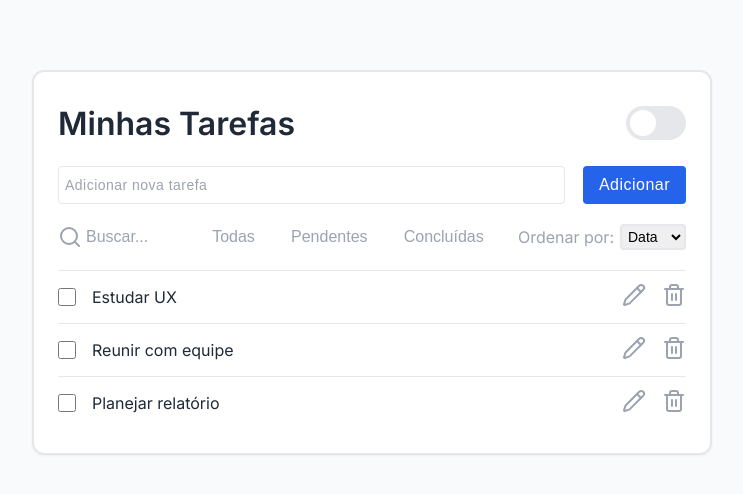
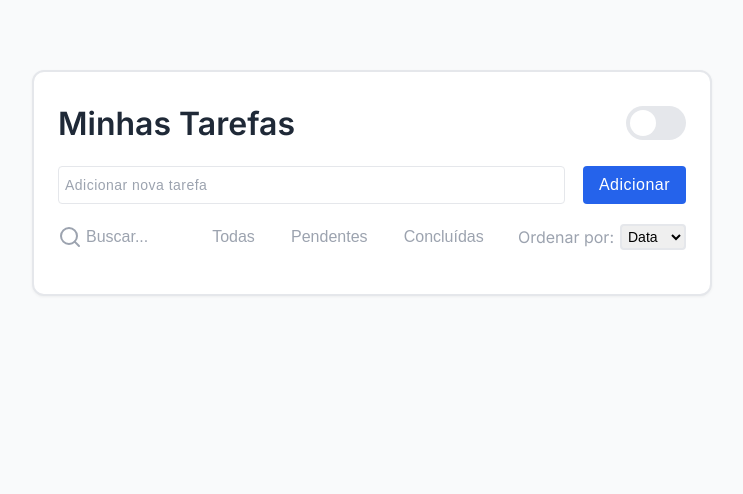
Before and after one commit to igor-ramos-dev/to-do-list, a React (Vite) app: page / in a window 1280 px wide. Shown: the top 494 px of the page, without its empty margins (268-1011 px from the left). Built offline with nearby package versions, Linux system fonts and the light colour scheme.

Commit message:
feature: implementa a context api para exportar os resultados do Local Storage

```diff
--- a/src/App.jsx
+++ b/src/App.jsx
@@ -1,6 +1,6 @@
 import GlobalStyles from "./styles/globals";
 
-import ThemeContextProvider from "./context/ThemeContextProvider";
+import ThemeContextProvider from "./context/Theme/ThemeContextProvider";
 
 import Home from "./pages/Home";
 
--- a/src/components/Header/index.jsx
+++ b/src/components/Header/index.jsx
@@ -1,17 +1,17 @@
 import { Container, CheckBox, Label, Slider } from "./styles";
 import { useContext } from "react";
 
-import { ThemeContext } from "../../context/ThemeContext";
+import { ThemeContext } from "../../context/Theme/ThemeContext";
 
 export default function Header() {
-  const { selectedTheme, onToggleTheme } = useContext(ThemeContext);
+  const { currentTheme, onToggleTheme } = useContext(ThemeContext);
 
   return (
     <Container>
       <h1>Minhas Tarefas</h1>
       <Label>
         <CheckBox type="checkbox" onChange={onToggleTheme} />
-        <Slider $selectedTheme={selectedTheme}></Slider>
+        <Slider $currentTheme={currentTheme}></Slider>
       </Label>
     </Container>
   );
--- a/src/components/Header/styles.jsx
+++ b/src/components/Header/styles.jsx
@@ -45,8 +45,8 @@ export const Slider = styled.span`
     height: 26px;
     transition: all 0.4s ease;
 
-    ${({ $selectedTheme }) =>
-      $selectedTheme == "dark" &&
+    ${({ $currentTheme }) =>
+      $currentTheme == "dark" &&
       css`
         transform: translateX(26px);
       `};
--- a/src/components/ToDoForm/index.jsx
+++ b/src/components/ToDoForm/index.jsx
@@ -1,11 +1,11 @@
-import { useState } from "react";
+import { useContext, useState } from "react";
 import { Form, ButtonForm } from "./styles";
 
-import useLocalToDo from "../../hooks/useLocalToDo";
+import { ToDoContext } from "../../context/ToDos/ToDoContext";
 
 export default function ToDoForm() {
-  const [_, setToDosList] = useLocalToDo("toDos", []);
   const [toDo, setToDo] = useState("");
+  const { setToDos } = useContext(ToDoContext);
 
   function handleChangeToDo(event) {
     setToDo(event.target.value);
@@ -19,7 +19,7 @@ export default function ToDoForm() {
       toDo,
     };
 
-    setToDosList((prevState) => [...prevState, newToDo]);
+    setToDos((prevState) => [...prevState, newToDo]);
     setToDo("");
   }
 
--- a/src/components/ToDoList/index.jsx
+++ b/src/components/ToDoList/index.jsx
@@ -1,17 +1,21 @@
 import { Item, List, Checkbox } from "./styles";
+
 import { Pencil, Trash2 } from "lucide-react";
 
+import { ToDoContext } from "../../context/ToDos/ToDoContext";
+
+import { useContext } from "react";
+
 export default function ToDoList() {
-  const toDos = ["Estudar UX", "Reunir com equipe", "Planejar relatório"];
+  const { toDos } = useContext(ToDoContext);
 
   return (
     <List>
-      {toDos.map((toDo, index) => {
-        return (
-          <Item key={index}>
+      {toDos.map((toDo) => (
+        <Item key={toDo.id}>
           <div className="item-container">
             <Checkbox />
-              <span>{toDo}</span>
+            <span>{toDo.toDo}</span>
           </div>
           <div className="actions">
             <a href="">
@@ -22,8 +26,7 @@ export default function ToDoList() {
             </a>
           </div>
         </Item>
-        );
-      })}
+      ))}
     </List>
   );
 }
--- a/src/context/ThemeContext.js
+++ b/src/context/Theme/ThemeContext.js
@@ -1,9 +1,6 @@
 import { createContext } from "react";
 
-import themes from "../styles/themes";
-
 export const ThemeContext = createContext({
-  selectedTheme: "light",
-  currentTheme: themes.light,
+  currentTheme: "light",
   onToggleTheme: () => {},
 });
--- a/src/context/ThemeContextProvider.jsx
+++ b/src/context/Theme/ThemeContextProvider.jsx
@@ -1,7 +1,7 @@
 import { useState, useMemo } from "react";
 import { ThemeProvider as StyledCompThemeProvider } from "styled-components";
 
-import themes from "../styles/themes";
+import themes from "../../styles/themes";
 
 import { ThemeContext } from "./ThemeContext";
 
@@ -18,11 +18,10 @@ export default function ThemeContextProvider({ children }) {
 
   const contextValue = useMemo(
     () => ({
-      selectedTheme: theme,
-      currentTheme,
+      currentTheme: theme,
       onToggleTheme: handleToggleTheme,
     }),
-    [theme, currentTheme]
+    [theme]
   );
 
   return (
--- /dev/null
+++ b/src/context/ToDos/ToDoContext.js
@@ -0,0 +1,3 @@
+import { createContext } from "react";
+
+export const ToDoContext = createContext(null);
--- /dev/null
+++ b/src/context/ToDos/ToDoProvider.jsx
@@ -0,0 +1,13 @@
+import { ToDoContext } from "./ToDoContext";
+
+import useLocalToDo from "../../hooks/useLocalToDo";
+
+export function ToDoProvider(props) {
+  const [toDos, setToDos] = useLocalToDo("toDos", []);
+
+  return (
+    <ToDoContext.Provider value={{ toDos, setToDos }}>
+      {props.children}
+    </ToDoContext.Provider>
+  );
+}
--- a/src/pages/Home/index.jsx
+++ b/src/pages/Home/index.jsx
@@ -5,13 +5,17 @@ import ToDoForm from "../../components/ToDoForm";
 import ToDoFilters from "../../components/ToDoFilters";
 import ToDoList from "../../components/ToDoList";
 
+import { ToDoProvider } from "../../context/ToDos/ToDoProvider";
+
 export default function Home() {
   return (
     <Container>
-      <Header />
-      <ToDoForm />
-      <ToDoFilters />
-      <ToDoList />
+      <ToDoProvider>
+        <Header />
+        <ToDoForm />
+        <ToDoFilters />
+        <ToDoList />
+      </ToDoProvider>
     </Container>
   );
 }
```
Lines whose indentation alone changed are shown as unchanged.
